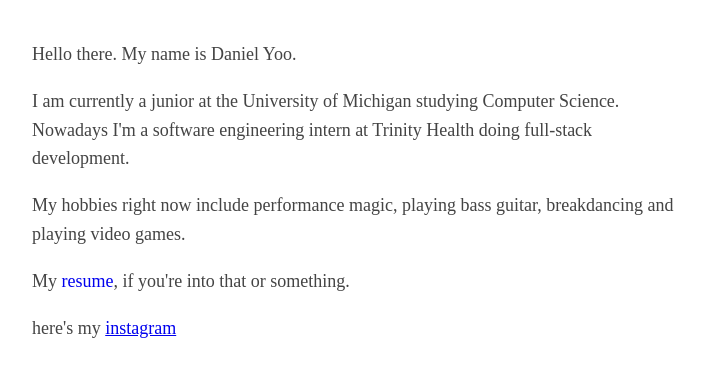
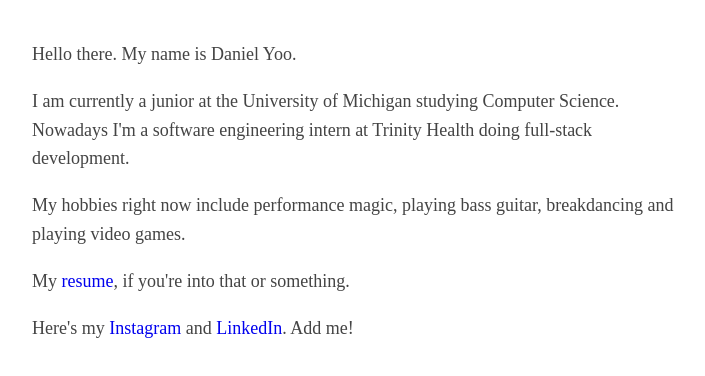
Before and after one commit to goldtomato/goldtomato.github.io, a plain HTML site: page index.html in a window 1280 px wide. Shown: the whole page, without its empty margins (283-988 px from the left). Drawn offline with Linux system fonts and the light colour scheme.

Commit message:
Added LinkedIn Link

```diff
--- a/index.html
+++ b/index.html
@@ -13,6 +13,7 @@
 		<p> My
 			<a href="resume.pdf" style="text-decoration: none;">resume</a>, if you're into that or something.
 		</p>
-		<p> here's my <a href="https://www.instagram.com/dan.yoo">instagram</a> </p>
+		<p> Here's my <a href="https://www.instagram.com/dan.yoo" style="text-decoration: none;">Instagram</a> and
+			<a href="https://www.linkedin.com/in/yoodan" style="text-decoration: none;">LinkedIn</a>. Add me!</p>
 	</body>
 </html>
```
